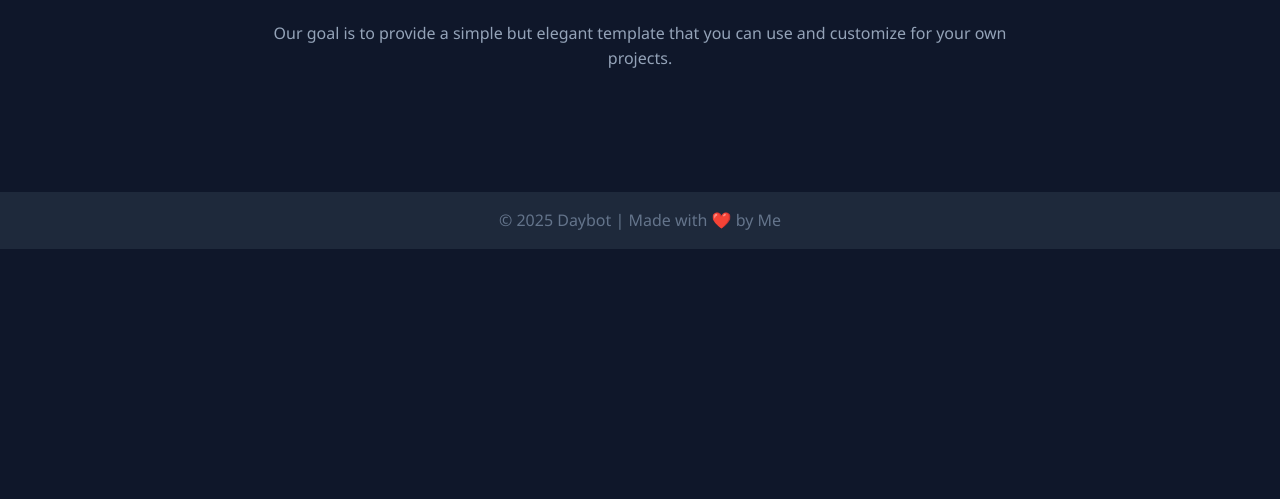
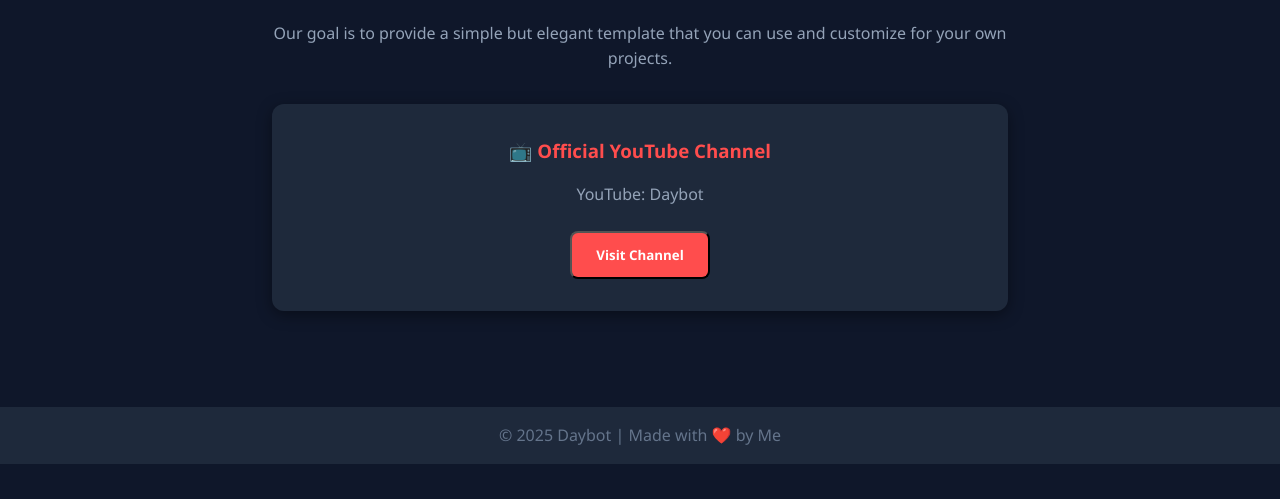
Before and after one commit to Alwyboy/Website-Daybot, a plain HTML site: page about.html in a window 1280 px wide. Shown: the part 301-800 px from the top of the page. Drawn offline with Linux system fonts and the light colour scheme.

Commit message:
Update about.html

```diff
--- a/about.html
+++ b/about.html
@@ -14,6 +14,10 @@
     .content{max-width:800px;margin:4rem auto;padding:2rem;text-align:center}
     .content h2{font-size:2rem;margin-bottom:1rem;color:#38bdf8}
     .content p{color:#94a3b8;margin-bottom:1.5rem}
+    .yt-card{margin-top:2rem;padding:2rem;background:#1e293b;border-radius:.75rem;box-shadow:0 4px 15px rgba(0,0,0,0.4)}
+    .yt-card h3{color:#ff4d4d;margin-bottom:1rem}
+    .btn{display:inline-block;background:#ff4d4d;color:#fff;padding:.8rem 1.5rem;border-radius:.5rem;text-decoration:none;font-weight:bold;transition:.3s}
+    .btn:hover{background:#e60000;transform:scale(1.05)}
     footer{background:#1e293b;text-align:center;padding:1rem;color:#64748b;margin-top:2rem}
   </style>
 </head>
@@ -32,10 +36,32 @@
     <p>Daybot is a modern, clean, and professional website example.
     It demonstrates how HTML, CSS, and JavaScript can be combined to make a stunning responsive website.</p>
     <p>Our goal is to provide a simple but elegant template that you can use and customize for your own projects.</p>
+
+    <!-- YouTube Interactive Section -->
+    <div class="yt-card">
+      <h3>📺 Official YouTube Channel</h3>
+      <p id="ytName">Loading channel...</p>
+      <button class="btn" id="ytBtn">Visit Channel</button>
+    </div>
   </section>
 
   <footer>
     <p>© 2025 Daybot | Made with ❤️ by Me</p>
   </footer>
+
+  <script>
+    // Nama channel & link YouTube
+    const ytName = "Daybot";
+    const ytLink = "https://youtube.com/@daybotmu?si=F10iKqU8ZiEP6xXc";
+
+    // Tampilkan nama channel
+    document.getElementById("ytName").textContent = "YouTube: " + ytName;
+
+    // Event listener tombol
+    document.getElementById("ytBtn").addEventListener("click", function() {
+      alert("Opening Daybot YouTube channel 🚀");
+      window.open(ytLink, "_blank");
+    });
+  </script>
 </body>
 </html>
```
